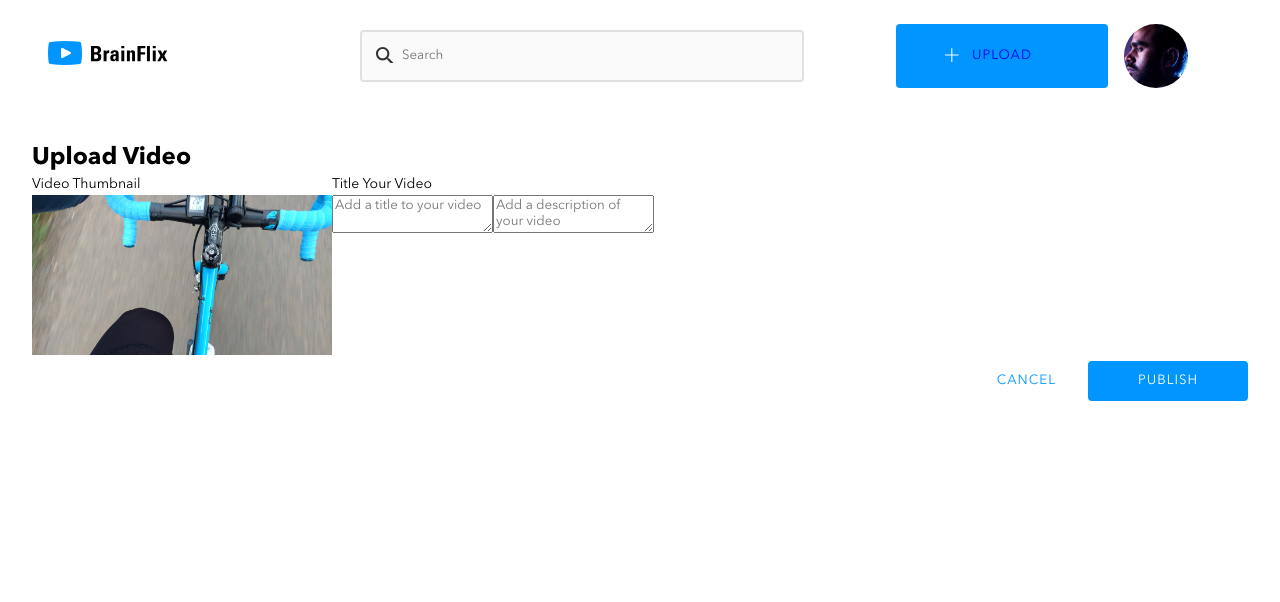
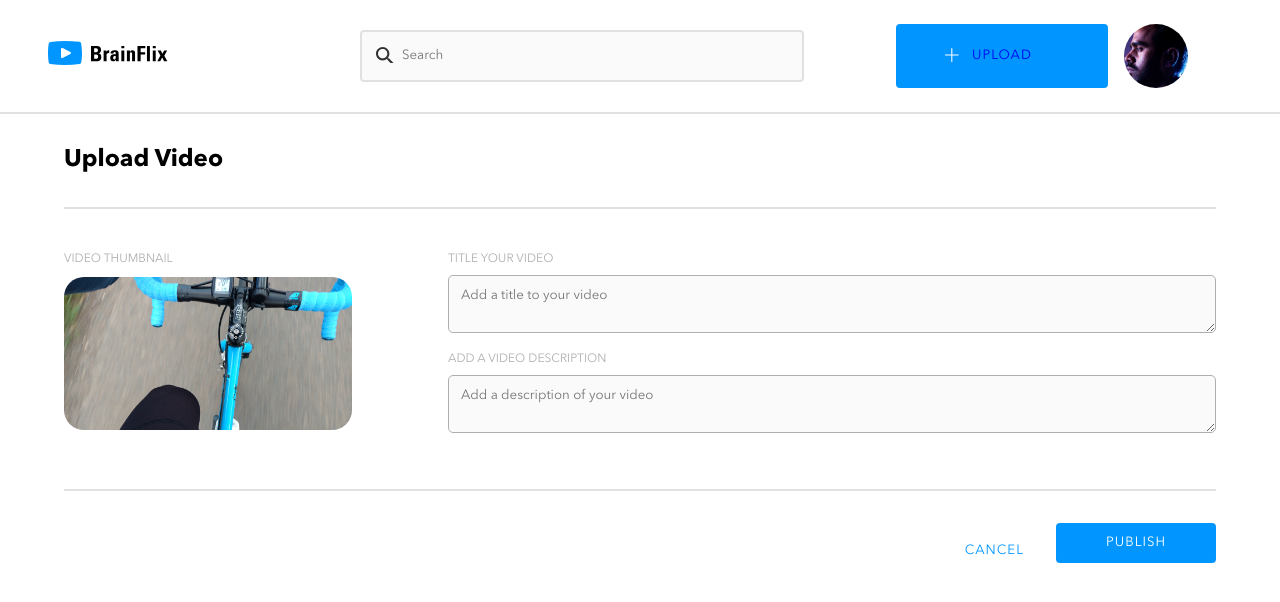
Before and after one commit to lumiciobanu/lumi-ciobanu-brainflix, a React (Create React App) app in the folder sprint-2/: page /UploadPage in a window 1280 px wide. Shown: the top 602 px of the page. Built offline with nearby package versions, Linux system fonts and the light colour scheme.

Commit message:
saturday night commit

```diff
--- a/sprint-2/src/components/MainLeft/MainLeft.js
+++ b/sprint-2/src/components/MainLeft/MainLeft.js
@@ -10,6 +10,13 @@ function HeaderItem(props) {
   const functionHere = ()  => {
 
   }
+
+//   function DateObjectFormatting(dat) {
+//     var month = dat.getMonth() + 1;
+//     var day = dat.getDate();
+//     var year = dat.getFullYear();
+//     return month + "/" + day + "/" + year;
+// }
 
   return (
     <div>
@@ -46,7 +53,7 @@ function MainLeft(props) {
     <section className="MainLeft">
       <div className="MainLeft__header">
 
-        <HeaderItem title={props.featured.title} channel={props.featured.channel} timestamp={props.featured.timestamp} views={props.featured.views} likes={props.featured.likes} description={props.featured.description}/>
+        <HeaderItem title={props.featured.title} channel={"By "+props.featured.channel} timestamp={props.featured.timestamp} views={props.featured.views} likes={props.featured.likes} description={props.featured.description}/>
 
       </div>
 
--- a/sprint-2/src/components/MainLeftComments/MainLeftComments.js
+++ b/sprint-2/src/components/MainLeftComments/MainLeftComments.js
@@ -14,7 +14,7 @@ function CommentItem(props) {
             <div class="Comments__add"></div><div>
                 <div class="Comments__header">
                     <p class="Comments__name">{props.name}</p>
-                    <p class="Comments__date">{props.date}</p>
+                    <p class="Comments__date">{props.timestamp}</p>
                 </div>
                 <div class="Comments__text">
                     <p>{props.comment}</p>
@@ -53,7 +53,7 @@ function MainLeftComments(props) {
 
 
                     {props.comments.map((item, index) => {
-                        return <CommentItem key={index} name={item.name} date={item.date} comment={item.comment} image={item.image} text={item.text} />
+                        return <CommentItem key={index} name={item.name} timestamp={item.timestamp} comment={item.comment} image={item.image} text={item.text} />
                     })
                 }
 
--- a/sprint-2/src/components/Upload/Upload.js
+++ b/sprint-2/src/components/Upload/Upload.js
@@ -18,20 +18,18 @@ function Upload(props) {
                         </div>
                     </div>
                     <div class="Upload__formbox">
-                        <div>
-                            <p className="Upload__label">Title Your Video</p>
-                        </div>
                         <form id="UploadForm" className="Upload__form">
-                            <label className="Upload__label" name="yourlabel" for="upload"></label>
+                            <label className="Upload__label" name="yourlabel" for="upload">Title Your Video</label>
                             <textarea className="comments__textarea" id="subject" name="subject" placeholder="Add a title to your video" />
+                            <label className="Upload__label" name="yourlabel" for="upload">Add a video description</label>
                             <textarea className="comments__textarea" id="subject" name="subject" placeholder="Add a description of your video" />
                         </form>
                     </div>
                 </div>
 
                 <div className="Upload__cta">
-                <button className="Upload__cancel">Cancel</button>
-                <button className="Upload__publish">Publish</button>
+                    <button className="Upload__cancel">Cancel</button>
+                    <button className="Upload__publish">Publish</button>
                 </div>
 
 
--- a/sprint-2/src/components/Upload/Upload.scss
+++ b/sprint-2/src/components/Upload/Upload.scss
@@ -5,25 +5,97 @@
 
 .Upload {
     padding: 2rem;
+    border-top: 2px solid $mercury;
+    @include desktop {
+        padding-right: 4rem;
+        padding-left: 4rem;
+    }
 }
 
+.Upload__header {
+    padding-bottom: 2rem;
+}
 .Upload__content {
+    width: 100%;
     display: flex;
+    flex-direction: column;
+
+    @include tablet {
+        padding-top: 1.5rem;
+        padding-bottom: 1.5rem;
+        border-top: 2px solid $mercury;
+        border-bottom: 2px solid $mercury;
+    }
+
+    @include desktop {
+        flex-wrap: wrap;
+        flex-direction: row;
+    }
 }
-.Upload__videobox,
+
+.Upload__label {
+    @include label-text;
+}
+
 .Upload__formbox {
+    padding-top: 1rem;
+    padding-bottom: 1rem;
+
+    @include desktop {
+       flex: 2;
+    }
+}
+
+.Upload__videobox {
+    display: flex;
+    flex-direction: column;
+    @include desktop {
+        flex-direction: row;
+        flex: 1;
+        padding-top: 1rem;
+    }
+}
+
+.Upload__form {
     display: flex;
     flex-direction: column;
 }
 
+input[type="text"], select, textarea {
+    width: 100%;
+    padding: 12px;
+    border: 1px solid #afafaf;
+    border-radius: 5px;
+    margin-top: 6px;
+    margin-bottom: 16px;
+    resize: vertical;
+    right: 0;
+    background-color: $alabaster;
+    color: $black;
+}
+
 .Upload__thumbnail {
-    width: 300px;
+    width: 18rem;
+    min-width: 100%;
+    border-radius: 20px;
+    margin-top: 0.5rem;
+    margin-bottom: 0.5rem;
+    @include tablet {
+
+    }
+
 }
 
 .Upload__cta {
     width: 100%;
     display: flex;
+    flex-direction: column-reverse;
+    padding-top: 2rem;
+    padding-bottom: 2rem;
+    @include tablet {
+    flex-direction: row;
     justify-content: flex-end;
+    }
 }
 
 
@@ -37,6 +109,7 @@
     text-transform: uppercase;
     min-width: 10rem;
     letter-spacing: 1px;
+    margin-bottom: 1rem;
 
 }
 
@@ -50,5 +123,7 @@
     text-transform: uppercase;
     min-width: 5rem;
     letter-spacing: 1px;
+    @include tablet {
     margin-right: 1rem;
+    }
 }
--- a/sprint-2/src/components/VideoControllers/VideoControllers.js
+++ b/sprint-2/src/components/VideoControllers/VideoControllers.js
@@ -12,7 +12,7 @@ function VideoControllers(props) {
     </div>
     <div className="Hero__controllerContainer">
     <div className="Hero__controllerSeek"></div>
-    <div className="Hero__controllerTime">0:00 / 0:42</div>
+    {/* <div className="Hero__controllerTime">0:00 / 0:42</div>  */}
      </div>
     <div className="Hero__controllerLast">
         <img className="Hero__volumeImg" src={HeroVolume} />
```
